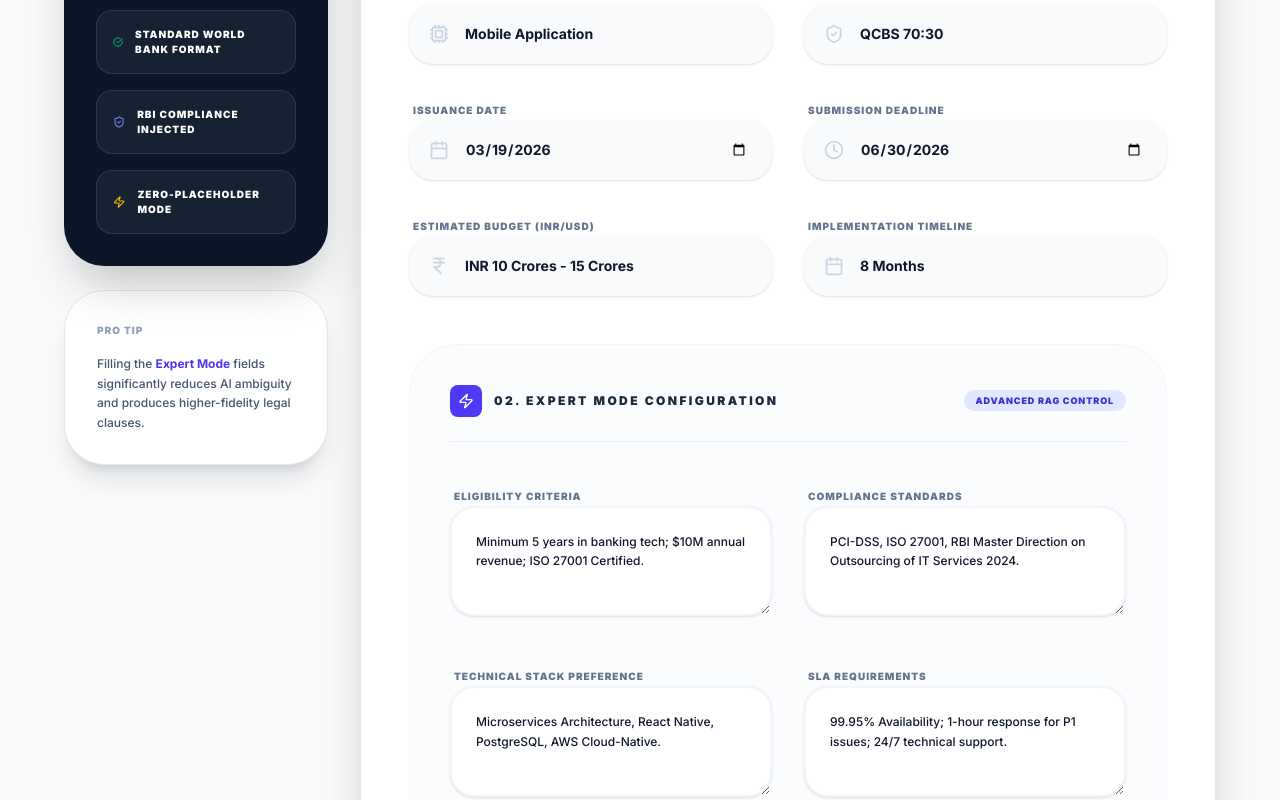
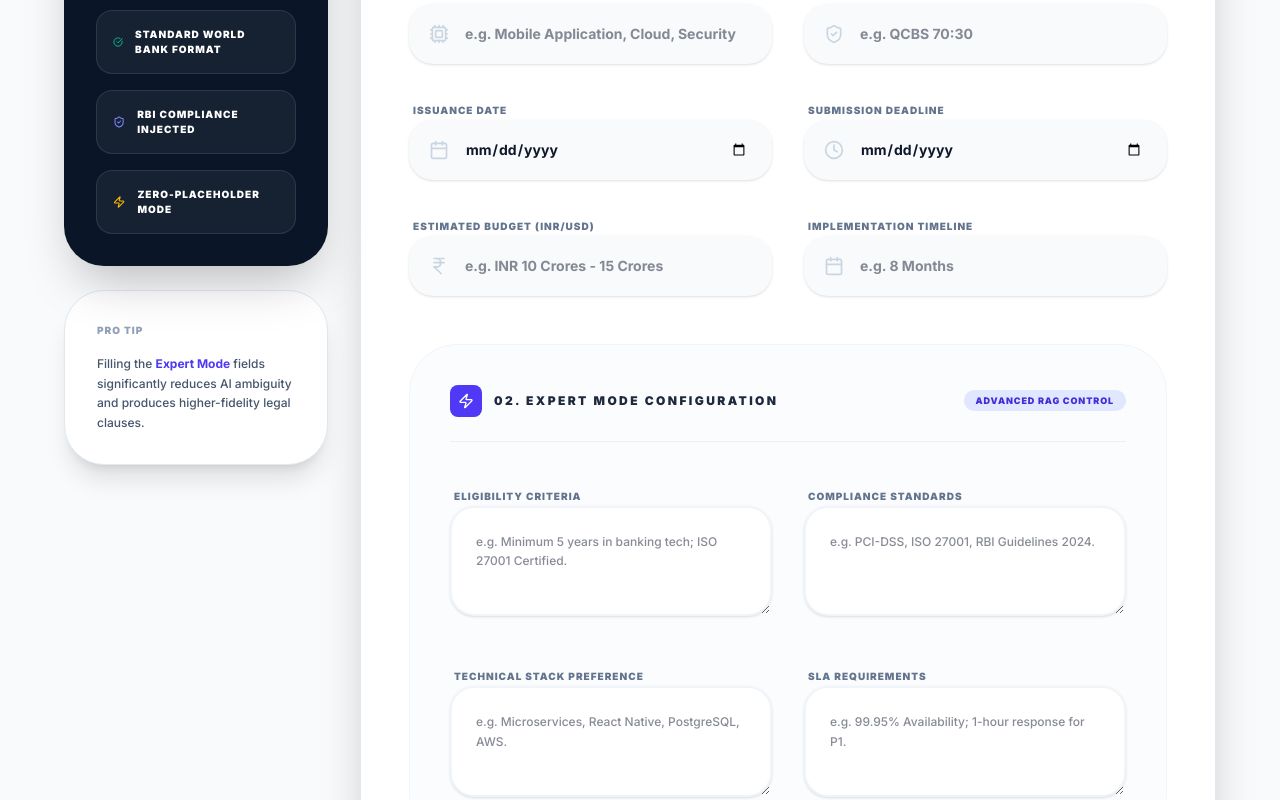
Before and after one commit to RITESH17-2004/RFPilot, a Next.js app in the folder frontend/: page /bank/create in a window 1280 px wide. Shown: the part 360-1160 px from the top of the page. Built offline with nearby package versions, Linux system fonts and the light colour scheme.

Commit message:
updating-login

```diff
--- a/frontend/src/app/bank/create/page.tsx
+++ b/frontend/src/app/bank/create/page.tsx
@@ -8,14 +8,14 @@ export default function CreateRFP() {
   const router = useRouter();
   const [loading, setLoading] = useState(false);
   const [formData, setFormData] = useState({
-    title: "Next-Gen Mobile Banking Platform 2026",
-    project_type: "Mobile Application",
-    budget: "INR 10 Crores - 15 Crores",
-    timeline: "8 Months",
-    requirements: "The bank requires a high-performance mobile application supporting 10M+ users with biometric security and real-time fraud detection.",
-    issuance_date: new Date().toISOString().split('T')[0],
-    submission_deadline: "2026-06-30",
-    evaluation_strategy: "QCBS 70:30",
+    title: "",
+    project_type: "",
+    budget: "",
+    timeline: "",
+    requirements: "",
+    issuance_date: "",
+    submission_deadline: "",
+    evaluation_strategy: "",
     bank_profile: {
       bank_name: "Bajaj FinTech Bank",
       department: "Digital Infrastructure",
@@ -24,10 +24,10 @@ export default function CreateRFP() {
       location: "Pune, India"
     },
     // Expert Mode Fields
-    eligibility_criteria: "Minimum 5 years in banking tech; $10M annual revenue; ISO 27001 Certified.",
-    compliance_standards: "PCI-DSS, ISO 27001, RBI Master Direction on Outsourcing of IT Services 2024.",
-    technical_stack: "Microservices Architecture, React Native, PostgreSQL, AWS Cloud-Native.",
-    sla_requirements: "99.95% Availability; 1-hour response for P1 issues; 24/7 technical support."
+    eligibility_criteria: "",
+    compliance_standards: "",
+    technical_stack: "",
+    sla_requirements: ""
   });
 
   const handleSubmit = async (e: React.FormEvent) => {
@@ -105,7 +105,7 @@ export default function CreateRFP() {
                     <label className="text-[10px] font-black text-slate-500 uppercase tracking-widest ml-1">Project Title</label>
                     <div className="relative group">
                       <Briefcase className="absolute left-5 top-1/2 -translate-y-1/2 text-slate-300 group-focus-within:text-indigo-600 transition-colors" size={20} />
-                      <input type="text" className="w-full pl-14 pr-6 py-5 bg-slate-50 focus:bg-white border-2 border-transparent focus:border-indigo-600 rounded-3xl outline-none font-bold text-slate-900 transition-all shadow-sm" value={formData.title} onChange={e => setFormData({...formData, title: e.target.value})} required />
+                      <input type="text" className="w-full pl-14 pr-6 py-5 bg-slate-50 focus:bg-white border-2 border-transparent focus:border-indigo-600 rounded-3xl outline-none font-bold text-slate-900 transition-all shadow-sm" value={formData.title} onChange={e => setFormData({...formData, title: e.target.value})} placeholder="e.g. Next-Gen Mobile Banking Platform 2026" required />
                     </div>
                   </div>
 
@@ -114,7 +114,7 @@ export default function CreateRFP() {
                       <label className="text-[10px] font-black text-slate-500 uppercase tracking-widest ml-1">Project Category</label>
                       <div className="relative">
                         <Cpu className="absolute left-5 top-1/2 -translate-y-1/2 text-slate-300" size={20} />
-                        <input type="text" className="w-full pl-14 pr-6 py-5 bg-slate-50 rounded-3xl outline-none font-bold text-sm shadow-sm" value={formData.project_type} onChange={e => setFormData({...formData, project_type: e.target.value})} placeholder="e.g. Cloud, Security" required />
+                        <input type="text" className="w-full pl-14 pr-6 py-5 bg-slate-50 rounded-3xl outline-none font-bold text-sm shadow-sm" value={formData.project_type} onChange={e => setFormData({...formData, project_type: e.target.value})} placeholder="e.g. Mobile Application, Cloud, Security" required />
                       </div>
                     </div>
                     <div className="space-y-4">
@@ -126,19 +126,19 @@ export default function CreateRFP() {
                     </div>
                   </div>
 
-                  <div className="grid grid-cols-1 md:grid-cols-2 gap-8">
+                    <div className="grid grid-cols-1 md:grid-cols-2 gap-8">
                     <div className="space-y-4">
                       <label className="text-[10px] font-black text-slate-500 uppercase tracking-widest ml-1">Issuance Date</label>
                       <div className="relative">
                         <Calendar className="absolute left-5 top-1/2 -translate-y-1/2 text-slate-300" size={20} />
-                        <input type="date" className="w-full pl-14 pr-6 py-5 bg-slate-50 rounded-3xl outline-none font-bold text-sm shadow-sm" value={formData.issuance_date} onChange={e => setFormData({...formData, issuance_date: e.target.value})} required />
+                        <input type="date" className="w-full pl-14 pr-6 py-5 bg-slate-50 rounded-3xl outline-none font-bold text-sm shadow-sm" value={formData.issuance_date} onChange={e => setFormData({...formData, issuance_date: e.target.value})} placeholder="Select Date" required />
                       </div>
                     </div>
                     <div className="space-y-4">
                       <label className="text-[10px] font-black text-slate-500 uppercase tracking-widest ml-1">Submission Deadline</label>
                       <div className="relative">
                         <Clock className="absolute left-5 top-1/2 -translate-y-1/2 text-slate-300" size={20} />
-                        <input type="date" className="w-full pl-14 pr-6 py-5 bg-slate-50 rounded-3xl outline-none font-bold text-sm shadow-sm" value={formData.submission_deadline} onChange={e => setFormData({...formData, submission_deadline: e.target.value})} required />
+                        <input type="date" className="w-full pl-14 pr-6 py-5 bg-slate-50 rounded-3xl outline-none font-bold text-sm shadow-sm" value={formData.submission_deadline} onChange={e => setFormData({...formData, submission_deadline: e.target.value})} placeholder="Select Deadline" required />
                       </div>
                     </div>
                   </div>
@@ -148,14 +148,14 @@ export default function CreateRFP() {
                       <label className="text-[10px] font-black text-slate-500 uppercase tracking-widest ml-1">Estimated Budget (INR/USD)</label>
                       <div className="relative">
                         <IndianRupee className="absolute left-5 top-1/2 -translate-y-1/2 text-slate-300" size={20} />
-                        <input type="text" className="w-full pl-14 pr-6 py-5 bg-slate-50 rounded-3xl outline-none font-bold text-sm shadow-sm" value={formData.budget} onChange={e => setFormData({...formData, budget: e.target.value})} required />
+                        <input type="text" className="w-full pl-14 pr-6 py-5 bg-slate-50 rounded-3xl outline-none font-bold text-sm shadow-sm" value={formData.budget} onChange={e => setFormData({...formData, budget: e.target.value})} placeholder="e.g. INR 10 Crores - 15 Crores" required />
                       </div>
                     </div>
                     <div className="space-y-4">
                       <label className="text-[10px] font-black text-slate-500 uppercase tracking-widest ml-1">Implementation Timeline</label>
                       <div className="relative">
                         <Calendar className="absolute left-5 top-1/2 -translate-y-1/2 text-slate-300" size={20} />
-                        <input type="text" className="w-full pl-14 pr-6 py-5 bg-slate-50 rounded-3xl outline-none font-bold text-sm shadow-sm" value={formData.timeline} onChange={e => setFormData({...formData, timeline: e.target.value})} required />
+                        <input type="text" className="w-full pl-14 pr-6 py-5 bg-slate-50 rounded-3xl outline-none font-bold text-sm shadow-sm" value={formData.timeline} onChange={e => setFormData({...formData, timeline: e.target.value})} placeholder="e.g. 8 Months" required />
                       </div>
                     </div>
                   </div>
@@ -176,22 +176,22 @@ export default function CreateRFP() {
                   <div className="grid grid-cols-1 md:grid-cols-2 gap-8">
                     <div className="space-y-4">
                         <label className="text-[10px] font-black text-slate-500 uppercase tracking-widest ml-1">Eligibility Criteria</label>
-                        <textarea rows={3} className="w-full p-6 bg-white border-2 border-slate-100 focus:border-indigo-600 rounded-3xl outline-none font-medium text-xs leading-relaxed shadow-sm transition-all" value={formData.eligibility_criteria} onChange={e => setFormData({...formData, eligibility_criteria: e.target.value})} placeholder="Specify vendor qualifications..." />
+                        <textarea rows={3} className="w-full p-6 bg-white border-2 border-slate-100 focus:border-indigo-600 rounded-3xl outline-none font-medium text-xs leading-relaxed shadow-sm transition-all" value={formData.eligibility_criteria} onChange={e => setFormData({...formData, eligibility_criteria: e.target.value})} placeholder="e.g. Minimum 5 years in banking tech; ISO 27001 Certified." />
                     </div>
                     <div className="space-y-4">
                         <label className="text-[10px] font-black text-slate-500 uppercase tracking-widest ml-1">Compliance Standards</label>
-                        <textarea rows={3} className="w-full p-6 bg-white border-2 border-slate-100 focus:border-indigo-600 rounded-3xl outline-none font-medium text-xs leading-relaxed shadow-sm transition-all" value={formData.compliance_standards} onChange={e => setFormData({...formData, compliance_standards: e.target.value})} placeholder="ISO 27001, PCI-DSS, RBI Guidelines..." />
+                        <textarea rows={3} className="w-full p-6 bg-white border-2 border-slate-100 focus:border-indigo-600 rounded-3xl outline-none font-medium text-xs leading-relaxed shadow-sm transition-all" value={formData.compliance_standards} onChange={e => setFormData({...formData, compliance_standards: e.target.value})} placeholder="e.g. PCI-DSS, ISO 27001, RBI Guidelines 2024." />
                     </div>
                   </div>
 
                   <div className="grid grid-cols-1 md:grid-cols-2 gap-8">
                     <div className="space-y-4">
                         <label className="text-[10px] font-black text-slate-500 uppercase tracking-widest ml-1">Technical Stack Preference</label>
-                        <textarea rows={3} className="w-full p-6 bg-white border-2 border-slate-100 focus:border-indigo-600 rounded-3xl outline-none font-medium text-xs leading-relaxed shadow-sm transition-all" value={formData.technical_stack} onChange={e => setFormData({...formData, technical_stack: e.target.value})} placeholder="Microservices, Cloud, API protocols..." />
+                        <textarea rows={3} className="w-full p-6 bg-white border-2 border-slate-100 focus:border-indigo-600 rounded-3xl outline-none font-medium text-xs leading-relaxed shadow-sm transition-all" value={formData.technical_stack} onChange={e => setFormData({...formData, technical_stack: e.target.value})} placeholder="e.g. Microservices, React Native, PostgreSQL, AWS." />
                     </div>
                     <div className="space-y-4">
                         <label className="text-[10px] font-black text-slate-500 uppercase tracking-widest ml-1">SLA Requirements</label>
-                        <textarea rows={3} className="w-full p-6 bg-white border-2 border-slate-100 focus:border-indigo-600 rounded-3xl outline-none font-medium text-xs leading-relaxed shadow-sm transition-all" value={formData.sla_requirements} onChange={e => setFormData({...formData, sla_requirements: e.target.value})} placeholder="Availability, Resolution times..." />
+                        <textarea rows={3} className="w-full p-6 bg-white border-2 border-slate-100 focus:border-indigo-600 rounded-3xl outline-none font-medium text-xs leading-relaxed shadow-sm transition-all" value={formData.sla_requirements} onChange={e => setFormData({...formData, sla_requirements: e.target.value})} placeholder="e.g. 99.95% Availability; 1-hour response for P1." />
                     </div>
                   </div>
                 </div>
--- a/frontend/src/app/page.tsx
+++ b/frontend/src/app/page.tsx
@@ -152,10 +152,10 @@ export default function Home() {
                 </div>
                 <div className="lg:w-2/3 grid grid-cols-1 md:grid-cols-2 gap-5 text-left">
                     {[
-                        { label: 'Multi-Silo Knowledge Base', desc: 'Documents ingested into 5 independent FAISS indexes — RFP, Legal, Compliance, Procurement, and Technical — for domain-targeted retrieval.', icon: Database, color: 'text-blue-600', border: 'border-l-blue-500' },
+                        { label: 'Multi-Silo Knowledge Base', desc: 'Documents ingested into 5 independent FAISS indexes: RFP, Legal, Compliance, Procurement, and Technical for domain-targeted retrieval.', icon: Database, color: 'text-blue-600', border: 'border-l-blue-500' },
                         { label: '3-Tier LLM Engine', desc: 'Primary: Mistral API with exponential backoff. Fallback 1: DistilBERT + GPT-Neo-2.7B. Fallback 2: Rule-based pattern extraction.', icon: Cpu, color: 'text-indigo-600', border: 'border-l-indigo-500' },
                         { label: 'Intelligent Agent', desc: 'Multi-turn reasoning loop (10 iterations) chaining RAG retrieval, API calls, regex parsing, and document search autonomously.', icon: Brain, color: 'text-emerald-600', border: 'border-l-emerald-500' },
-                        { label: 'Section-by-Section Drafting', desc: 'RFP generation across 11 structured sections — each querying its own KB category silo before prompting Mistral with expert-grade instructions.', icon: FileText, color: 'text-amber-600', border: 'border-l-amber-500' },
+                        { label: 'Section-by-Section Drafting', desc: 'RFP generation across 11 structured sections, each querying its own KB category silo before prompting Mistral with expert-grade instructions.', icon: FileText, color: 'text-amber-600', border: 'border-l-amber-500' },
                         { label: 'Corrigendum Generator', desc: 'Surgical JSON editing pipeline. LLM applies natural-language changes at temperature 0.1 and outputs the complete updated document with zero data loss.', icon: GitMerge, color: 'text-purple-600', border: 'border-l-purple-500' },
                         { label: 'Hybrid Query Resolver', desc: 'FAISS vector similarity combined with keyword overlap scoring across 8 intent types for precise, context-aware answers.', icon: Search, color: 'text-rose-600', border: 'border-l-rose-500' }
                     ].map((mod, i) => (
```
Also changed, not shown: frontend/src/app/login/page.tsx (+6 -6 lines), frontend/src/app/signup/page.tsx (+15 -7 lines).
